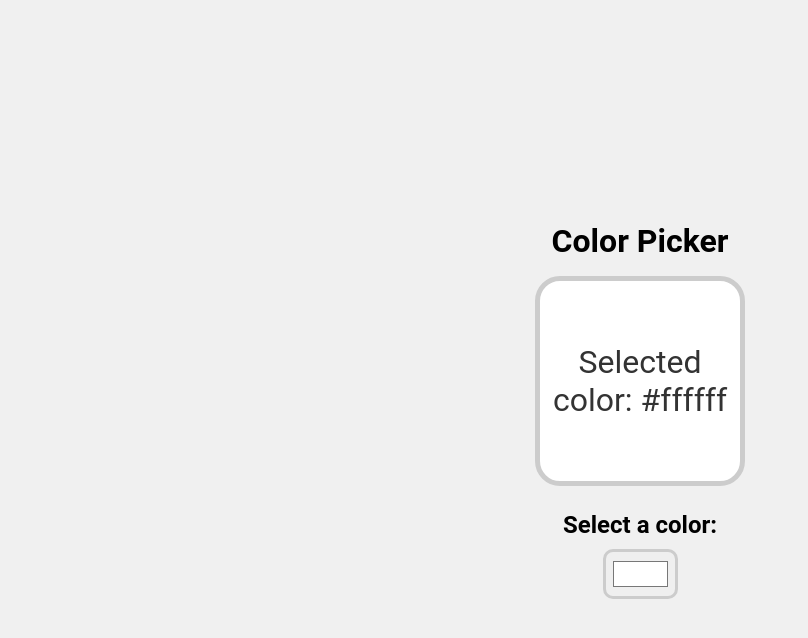
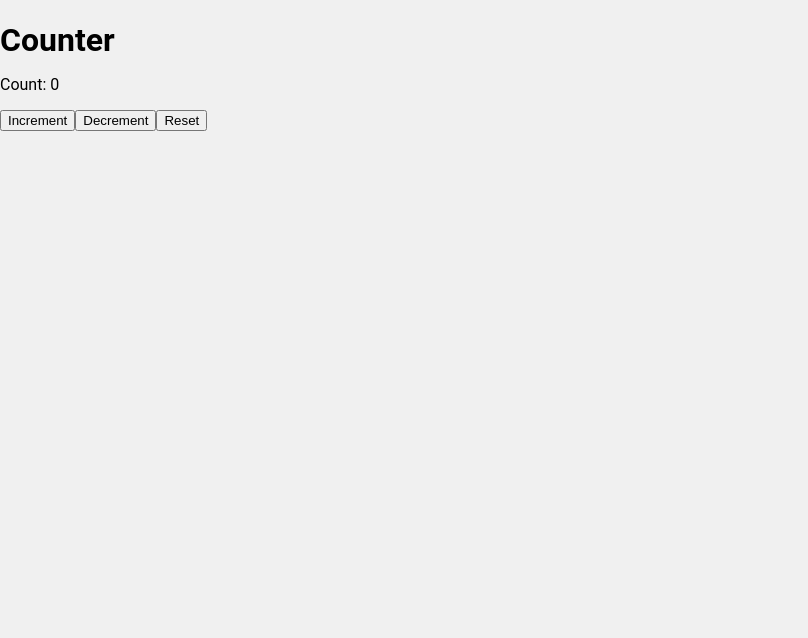
Before and after one commit to krzysztofautomatyk/ReactLearn, a React (Vite) app: page / in a window 1280 px wide. Shown: the top 638 px of the page, without its empty margins (0-808 px from the left). Built offline with nearby package versions, Linux system fonts and the light colour scheme.

Commit message:
11. Updater function

```diff
--- a/src/App.jsx
+++ b/src/App.jsx
@@ -1,10 +1,11 @@
-import ColorPicker from "./ColorPicker";
+
+import MyComponent from "./MyComponent";
 
 
 function App() {
   return (
     <>
-  <ColorPicker />
+  <MyComponent />
 
 
     </>
--- a/src/ColorPicker.jsx
+++ /dev/null
@@ -1,23 +0,0 @@
-import React, {useState} from 'react';
-
-function ColorPicker(){
-
-    const [color, setColor] = useState("#ffffff");
-
-    function handleColorChange(event){
-        setColor(event.target.value);
-    }
-
-    return (
-       <div className="color-picker-container">
-            <h1>Color Picker</h1>
-            <div className="color-display" style={{backgroundColor:color}}>
-                <p>Selected color: {color}</p>
-            </div>
-            <label>Select a color: </label>
-            <input type="color" value={color} onChange={handleColorChange} />
-        </div>
-    );
-}
-
-export default ColorPicker;
--- /dev/null
+++ b/src/MyComponent.jsx
@@ -0,0 +1,41 @@
+import React, {useState} from "react";
+
+function MyComponent(){
+
+    const [count, setCount] = useState(0);
+/*
+    function handleIncrement(){
+        setCount(count + 1);
+        setCount(count + 1);
+        setCount (count + 1);
+        //Update rexult is 1 not 3
+    }
+*/
+    function handleIncrement(){
+        setCount(count => count + 1);
+        setCount(count => count + 1);
+        setCount(count => count + 1);
+        //Update result is 3
+    }
+
+    function handleDecrement(){
+        setCount(count - 1);
+    }
+
+    function handleReset(){
+        //setCount(0);
+        setCount(count => 0);
+    }
+
+    return (
+        <div className="counter-container">
+            <h1>Counter</h1>
+            <p>Count: {count}</p>
+            <button onClick={handleIncrement}>Increment</button>
+            <button onClick={handleDecrement}>Decrement</button>
+            <button onClick={handleReset}>Reset</button>
+        </div>
+    );
+}
+
+export default MyComponent;
```
